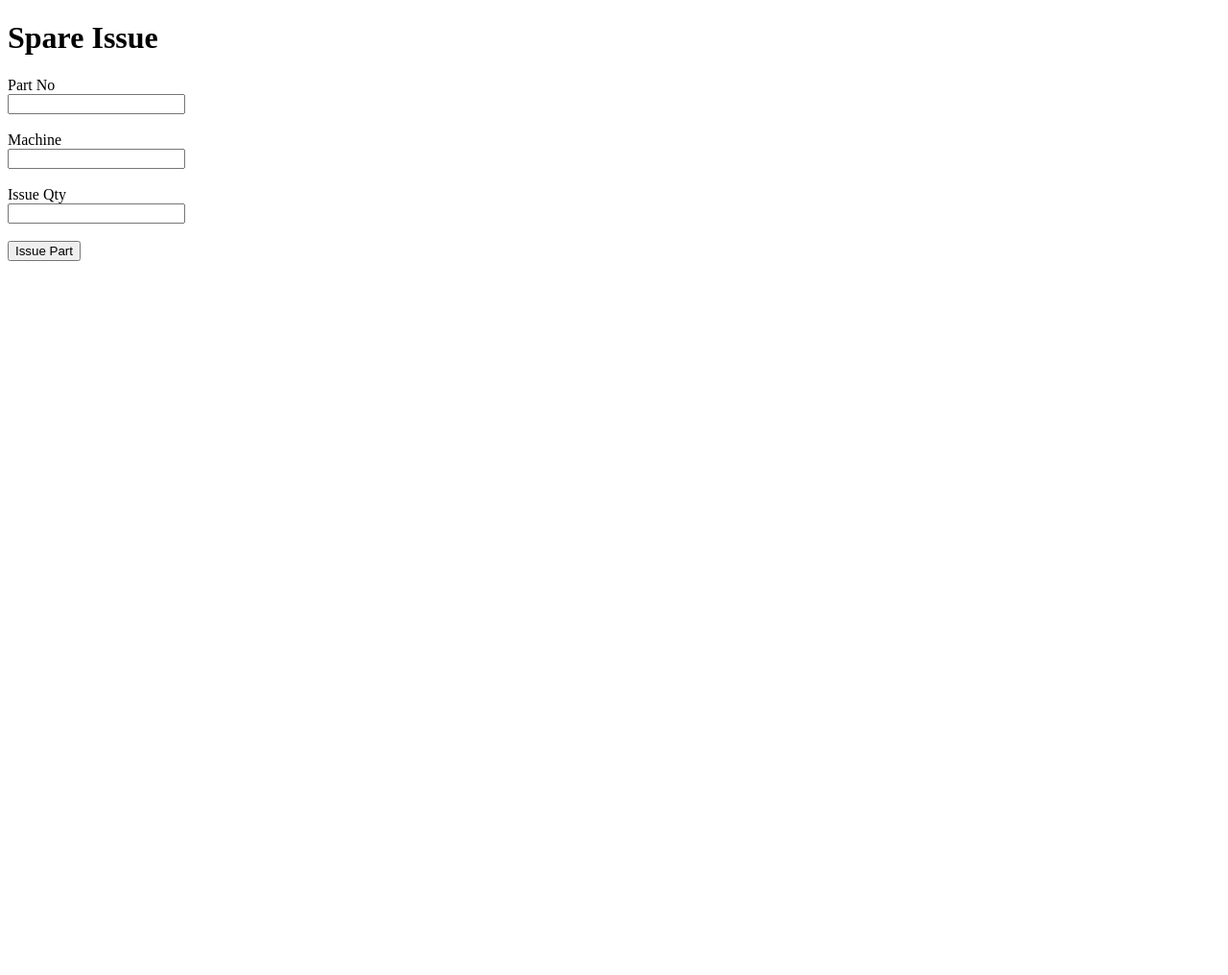
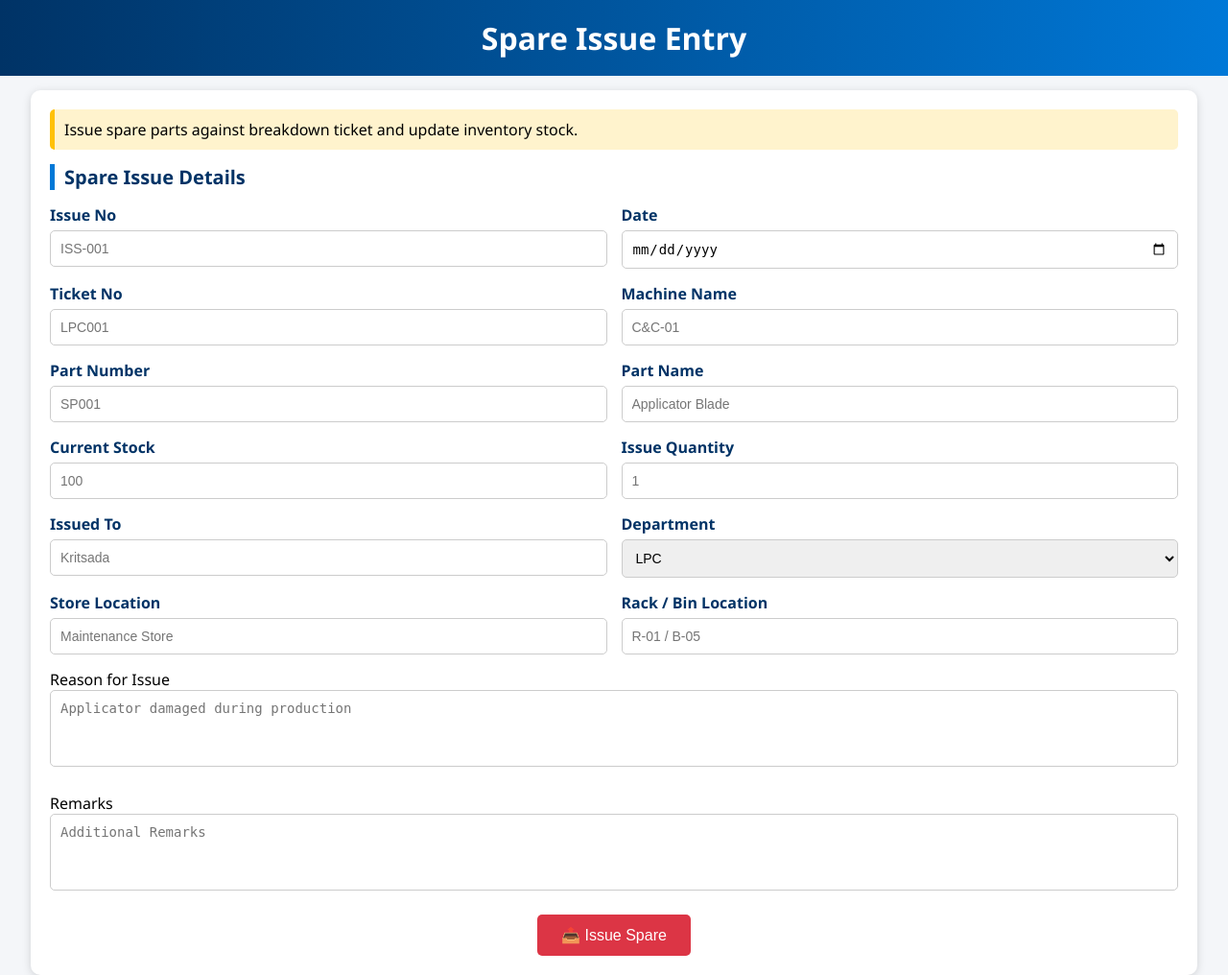
Before and after one commit to ranveersinghmssl1-source/MSSL-Maintenance-System, a Flask app: page /spare_issue in a window 1280 px wide. Shown: the whole page at 96% size. Before the commit the page ends 272 px from the top, so only its background shows below. Run offline with Flask 3, Linux system fonts and the light colour scheme.

Commit message:
Enhance spare issue form layout and title
Updated the title and improved styling for the spare issue form.

```diff
--- a/templates/spare_issue.html
+++ b/templates/spare_issue.html
@@ -1,34 +1,249 @@
 <!DOCTYPE html>
 <html>
 <head>
-    <title>Spare Issue</title>
+<title>MSSL Spare Issue</title>
+
+<style>
+
+*{
+margin:0;
+padding:0;
+box-sizing:border-box;
+}
+
+body{
+font-family:'Segoe UI',sans-serif;
+background:#f4f6f9;
+}
+
+.header{
+background:linear-gradient(90deg,#003366,#0078d7);
+color:white;
+padding:18px;
+text-align:center;
+}
+
+.container{
+width:95%;
+margin:auto;
+margin-top:15px;
+background:white;
+padding:20px;
+border-radius:10px;
+box-shadow:0 2px 10px rgba(0,0,0,.15);
+}
+
+.row{
+display:grid;
+grid-template-columns:1fr 1fr;
+gap:15px;
+margin-bottom:15px;
+}
+
+.field label{
+display:block;
+font-weight:bold;
+margin-bottom:5px;
+color:#003366;
+}
+
+input,
+select,
+textarea{
+width:100%;
+padding:10px;
+border:1px solid #ccc;
+border-radius:5px;
+font-size:14px;
+}
+
+textarea{
+height:80px;
+resize:none;
+}
+
+.section-title{
+font-size:20px;
+margin-bottom:15px;
+color:#003366;
+border-left:5px solid #0078d7;
+padding-left:10px;
+}
+
+.button-area{
+text-align:center;
+margin-top:20px;
+}
+
+button{
+background:#dc3545;
+color:white;
+border:none;
+padding:12px 25px;
+border-radius:5px;
+cursor:pointer;
+font-size:16px;
+}
+
+button:hover{
+background:#b02a37;
+}
+
+.info-card{
+background:#fff3cd;
+padding:10px;
+border-left:5px solid #ffc107;
+border-radius:5px;
+margin-bottom:15px;
+}
+
+</style>
+
 </head>
+
 <body>
 
-<h1>Spare Issue</h1>
+<div class="header">
+<h1>Spare Issue Entry</h1>
+</div>
+
+<div class="container">
+
+<div class="info-card">
+Issue spare parts against breakdown ticket and update inventory stock.
+</div>
+
+<h2 class="section-title">
+Spare Issue Details
+</h2>
 
 <form>
 
-<label>Part No</label><br>
-<input type="text" name="part_no">
+<div class="row">
+
+<div class="field">
+<label>Issue No</label>
+<input type="text"
+placeholder="ISS-001">
+</div>
+
+<div class="field">
+<label>Date</label>
+<input type="date">
+</div>
+
+</div>
+
+<div class="row">
+
+<div class="field">
+<label>Ticket No</label>
+<input type="text"
+placeholder="LPC001">
+</div>
+
+<div class="field">
+<label>Machine Name</label>
+<input type="text"
+placeholder="C&C-01">
+</div>
+
+</div>
+
+<div class="row">
+
+<div class="field">
+<label>Part Number</label>
+<input type="text"
+placeholder="SP001">
+</div>
+
+<div class="field">
+<label>Part Name</label>
+<input type="text"
+placeholder="Applicator Blade">
+</div>
+
+</div>
+
+<div class="row">
+
+<div class="field">
+<label>Current Stock</label>
+<input type="number"
+placeholder="100">
+</div>
+
+<div class="field">
+<label>Issue Quantity</label>
+<input type="number"
+placeholder="1">
+</div>
+
+</div>
+
+<div class="row">
+
+<div class="field">
+<label>Issued To</label>
+<input type="text"
+placeholder="Kritsada">
+</div>
+
+<div class="field">
+<label>Department</label>
+
+<select>
+<option>LPC</option>
+<option>ASSY</option>
+<option>Maintenance</option>
+</select>
+
+</div>
+
+</div>
+
+<div class="row">
+
+<div class="field">
+<label>Store Location</label>
+<input type="text"
+placeholder="Maintenance Store">
+</div>
+
+<div class="field">
+<label>Rack / Bin Location</label>
+<input type="text"
+placeholder="R-01 / B-05">
+</div>
+
+</div>
+
+<label>Reason for Issue</label>
+
+<textarea
+placeholder="Applicator damaged during production">
+</textarea>
 
 <br><br>
 
-<label>Machine</label><br>
-<input type="text" name="machine_name">
+<label>Remarks</label>
 
-<br><br>
+<textarea
+placeholder="Additional Remarks">
+</textarea>
 
-<label>Issue Qty</label><br>
-<input type="number" name="qty">
-
-<br><br>
+<div class="button-area">
 
 <button type="submit">
-Issue Part
+📤 Issue Spare
 </button>
+
+</div>
 
 </form>
 
+</div>
+
 </body>
 </html>
```
